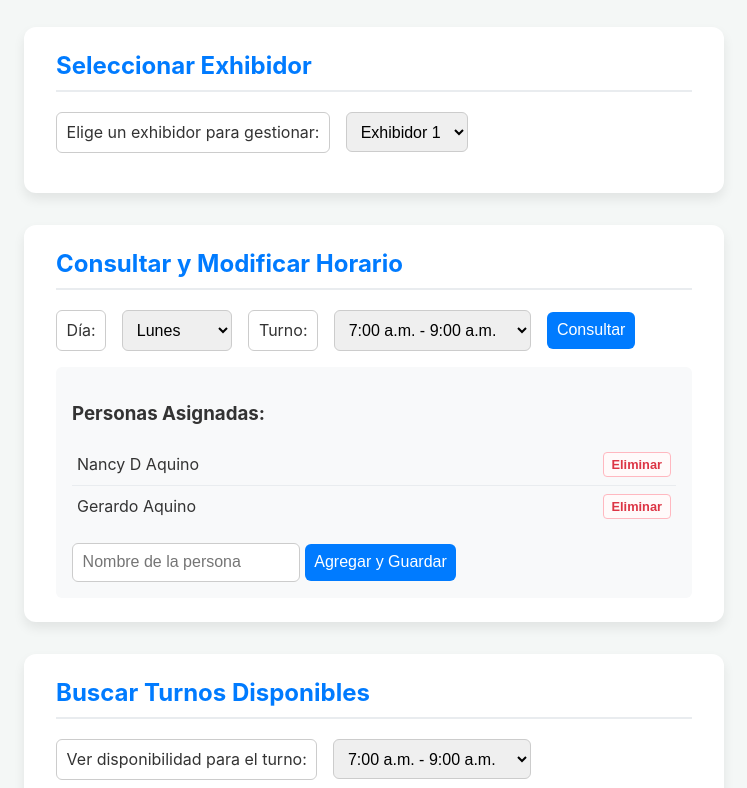
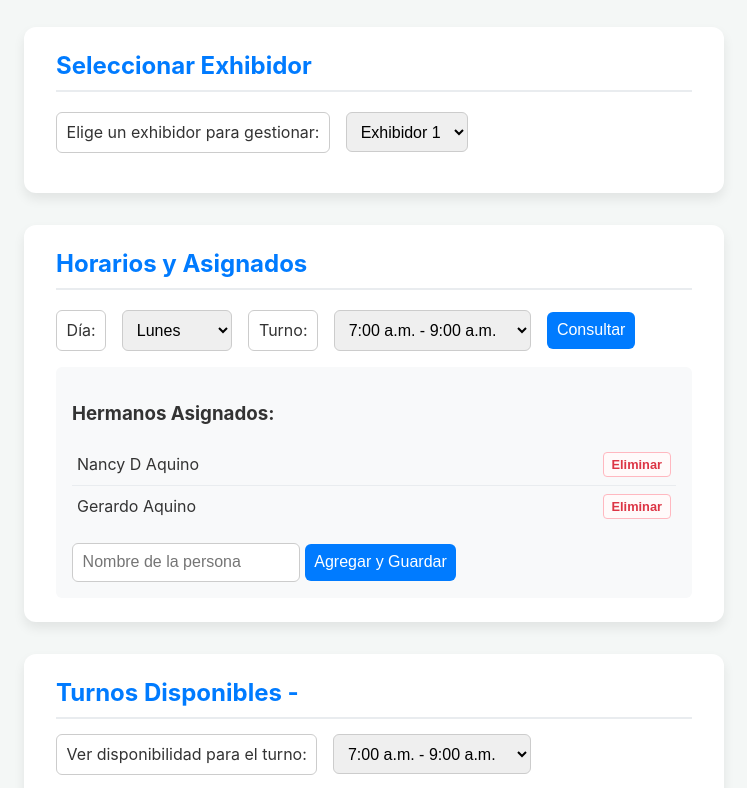
Before and after one commit to JRFajardoM/Exhibidor, a plain HTML site: page index.html in a window 1280 px wide. Shown: the part 118-906 px from the top of the page, without its empty margins (266-1013 px from the left). Drawn offline with Linux system fonts and the light colour scheme.

Commit message:
Update index.html

```diff
--- a/index.html
+++ b/index.html
@@ -23,7 +23,7 @@
 
         <!-- Tarjeta para consultar y modificar el horario del exhibidor seleccionado -->
         <div class="card">
-            <h2>Consultar y Modificar Horario</h2>
+            <h2>Horarios y Asignados</h2>
             <div class="form-section">
                 <label for="dia-select">Día:</label>
                 <select id="dia-select">
@@ -50,7 +50,7 @@
             </div>
 
             <div id="resultado-seccion">
-                <h3>Personas Asignadas:</h3>
+                <h3>Hermanos Asignados:</h3>
                 <ul id="lista-personas"></ul>
                 <div id="form-agregar" class="hidden">
                     <input type="text" id="nombre-input" placeholder="Nombre de la persona">
@@ -61,7 +61,9 @@
 
         <!-- Tarjeta para buscar disponibilidad en el exhibidor seleccionado -->
         <div class="card">
-            <h2>Buscar Turnos Disponibles</h2>
+            <h2>Turnos Disponibles - <span id="titulo-exhibidor"></h2>
+            <p class="subtitle"><span id="subtitulo-exhibidor"></span></p>
+
             <div class="form-section">
                 <label for="turno-buscar-select">Ver disponibilidad para el turno:</label>
                 <select id="turno-buscar-select">
```
